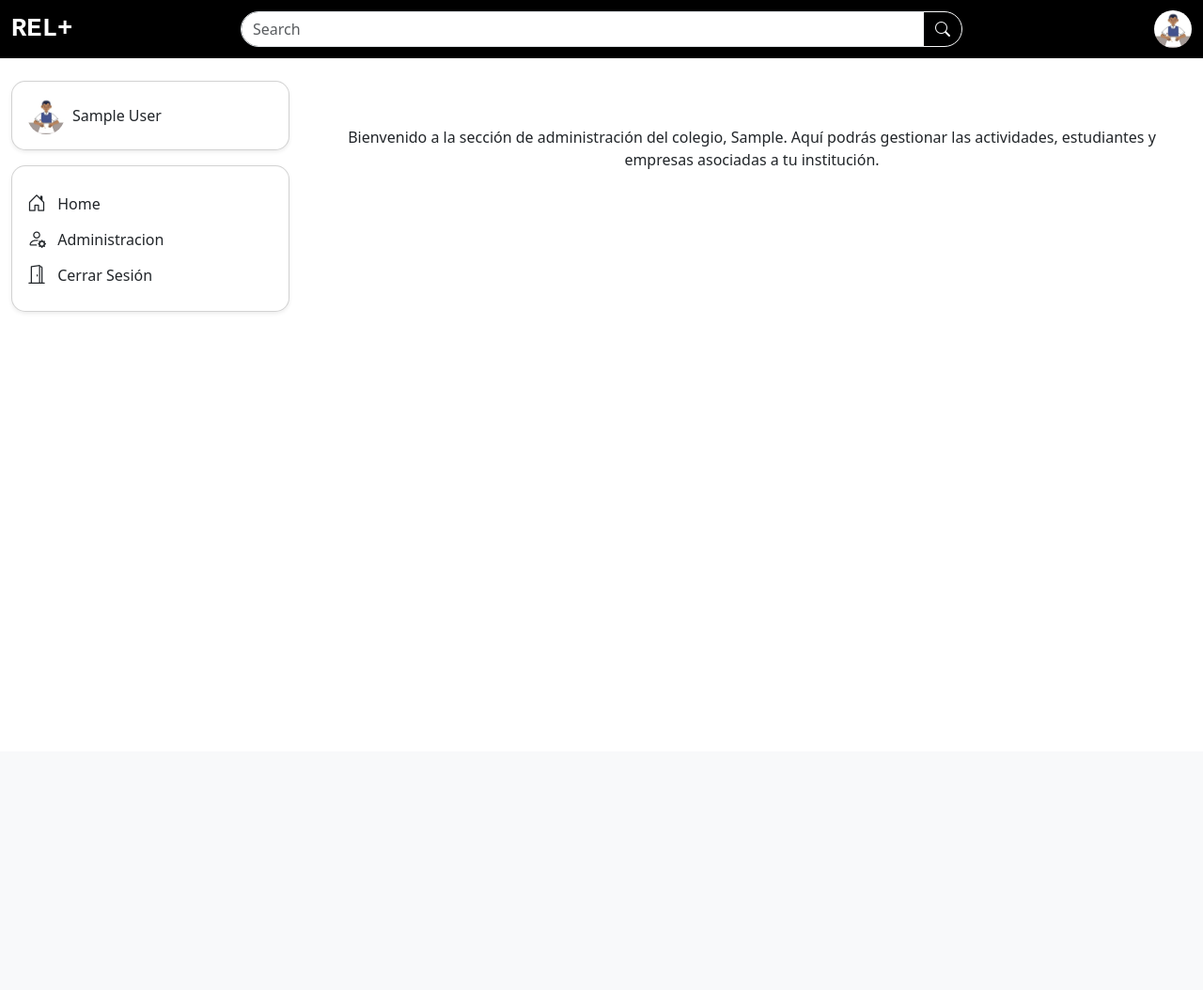
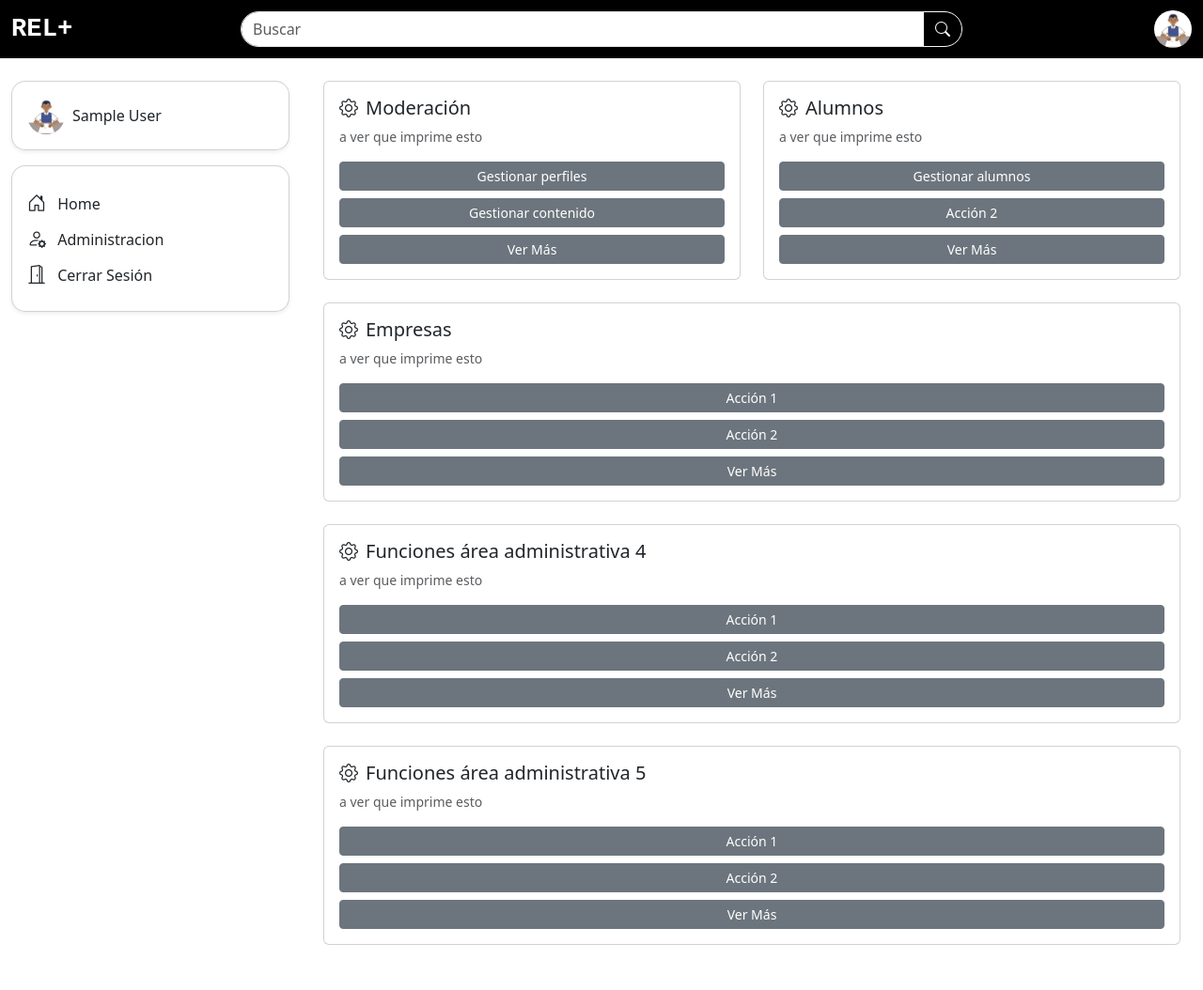
Before and after one commit to vicenteisg2006/IS-CECJMC, a Django app: page /administracion/ in a window 1280 px wide. Shown: the whole page at 94% size. Before the commit the page ends 332 px from the top, so only its background shows below. Run offline with Django 5.2, Linux system fonts and the light colour scheme; the visitor is signed in with stand-in values (Sample User, id 1); some libraries are stand-ins or nearby versions.

Commit message:
avances vicente

```diff
--- a/APP/models.py
+++ b/APP/models.py
@@ -31,6 +31,8 @@ class Slep(models.Model):
 
     def __str__(self):
         return self.nombre
+
+#
 
 class CentroEducacional(models.Model):
     slep = models.ForeignKey(Slep, on_delete=models.SET_NULL, null=True)
--- a/APP/templates/0_Bases/1base.html
+++ b/APP/templates/0_Bases/1base.html
@@ -28,7 +28,7 @@
                 <!-- Barra de Busqueda-->
                 <form class="d-flex flex-grow-1 form-control-lg m-0" role="search" style="max-width: 800px; width: 100%;">
                     <div class="input-group d-flex w-100">
-                        <input class="form-control" type="search" placeholder="Search" aria-label="Search" style="border-radius: 20px 0 0 20px;">
+                        <input class="form-control" type="search" placeholder="Buscar" aria-label="Buscar" style="border-radius: 20px 0 0 20px;">
                         <button class="btn btn-outline-light" type="submit" style="border-radius: 0 20px 20px 0;">
                             <i class="bi bi-search"></i>
                         </button>
--- a/APP/templates/0_Bases/2base.html
+++ b/APP/templates/0_Bases/2base.html
@@ -28,7 +28,7 @@
                 <!-- Barra de Busqueda-->
                 <form class="d-flex flex-grow-1 form-control-lg m-0" role="search" style="max-width: 800px; width: 100%;">
                     <div class="input-group d-flex w-100">
-                        <input class="form-control" type="search" placeholder="Search" aria-label="Search" style="border-radius: 20px 0 0 20px;">
+                        <input class="form-control" type="search" placeholder="Buscar" aria-label="Buscar" style="border-radius: 20px 0 0 20px;">
                         <button class="btn btn-outline-light" type="submit" style="border-radius: 0 20px 20px 0;">
                             <i class="bi bi-search"></i>
                         </button>
@@ -48,7 +48,7 @@
                         </a>
                         <ul class="dropdown-menu dropdown-menu-end shadow" aria-labelledby="menusitoPerfilsito" style="border-radius: 12px; margin-top: 10px;">
                             <li><h6 class="dropdown-header fw-bold">Mi Cuenta<h6></li>
-                            <li><a class="dropdown-item" href="{% url 'student' %}"><i class="bi bi-person me-2"></i>Perfil</a></li>
+                            <li><a class="dropdown-item" href="#"><i class="bi bi-person me-2"></i>Perfil</a></li>
                             <li><a class="dropdown-item" href="#"><i class="bi bi-gear-fill me-2"></i>Configuración</a></li>
 
                             <li><hr class="d-lg-none" class="dropdown-divider"></li>
--- a/APP/templates/0_Bases/3base.html
+++ b/APP/templates/0_Bases/3base.html
@@ -28,7 +28,7 @@
                 <!-- Barra de Busqueda-->
                 <form class="d-flex flex-grow-1 form-control-lg m-0" role="search" style="max-width: 800px; width: 100%;">
                     <div class="input-group d-flex w-100">
-                        <input class="form-control" type="search" placeholder="Search" aria-label="Search" style="border-radius: 20px 0 0 20px;">
+                        <input class="form-control" type="search" placeholder="Buscar" aria-label="Buscar" style="border-radius: 20px 0 0 20px;">
                         <button class="btn btn-outline-light" type="submit" style="border-radius: 0 20px 20px 0;">
                             <i class="bi bi-search"></i>
                         </button>
@@ -49,14 +49,14 @@
 
                         <ul class="dropdown-menu dropdown-menu-end shadow" aria-labelledby="menusitoPerfilsito" style="border-radius: 12px; margin-top: 10px;">
                             <li><h6 class="dropdown-header fw-bold">Mi Cuenta<h6></li>
-                            <li><a class="dropdown-item" href="{% url 'student' %}"><i class="bi bi-person me-2"></i>Perfil</a></li>
+                            <li><a class="dropdown-item" href="#"><i class="bi bi-person me-2"></i>Perfil</a></li>
                             <li><a class="dropdown-item" href="#"><i class="bi bi-gear-fill me-2"></i>Configuración</a></li>
 
                             <li><hr class="d-lg-none" class="dropdown-divider"></li>
 
                             <li><h6 class="dropdown-header fw-bold d-lg-none">Tablero</h6></li>
 
-                            <li class="d-lg-none"><a class="dropdown-item" href="{% url 'student' %}"><i class="bi bi-house-door me-2"></i>Home</a></li>
+                            <li class="d-lg-none"><a class="dropdown-item" href="{% url 'school' %}"><i class="bi bi-house-door me-2"></i>Home</a></li>
                             <li class="d-lg-none"><a class="dropdown-item" href="{% url 'administracion' %}"><i class="bi bi-person-gear me-2"></i>Administración</a></li>
 
                             <li><hr class="d-lg-none" class="dropdown-divider"></li>
--- a/APP/templates/4_Colegio/administracion.html
+++ b/APP/templates/4_Colegio/administracion.html
@@ -1,10 +1,114 @@
 <!-- Llamada a Base + Nombre colegio -->
 {% extends "0_Bases/3base.html" %}
 {% load static %}
-{% block title %}{{ request.user.first_name }} {{ request.user.last_name }}{% endblock %}
+{% block title %}{{ request.user.first_name }}{% endblock %}
 
 
 <!-- Contenido específico Administrativo del colegio -->
 {% block content %}
-<p class="text-center mt-5">Bienvenido a la sección de administración del colegio, {{ request.user.first_name }}. Aquí podrás gestionar las actividades, estudiantes y empresas asociadas a tu institución.</p>
+
+
+<div class="container-fluid">
+
+    <div class="row mb-4">
+        <div class="col">
+
+            <div class="card h-100">
+                <div class="card-body">
+                    <h5 class="card-title"><i class="bi bi-gear me-2"></i>Moderación</h5>
+
+                    <p class="card-text text-muted small">a ver que imprime esto</p>
+                    <div class="d-grid gap-2 mt-3">
+                        <a href="{% url 'moderacionPerfil' %}" class="btn btn-secondary btn-sm">Gestionar perfiles</a>
+                        <a href="#" class="btn btn-secondary btn-sm">Gestionar contenido</a>
+                        <a href="#" class="btn btn-secondary btn-sm">Ver Más</a>
+                    </div>
+
+                </div>
+            </div>
+
+        </div>
+        <!-- </div>
+
+        <div class="row mb-4"> -->
+        <div class="col">
+
+            <div class="card h-100">
+                <div class="card-body">
+                    <h5 class="card-title"><i class="bi bi-gear me-2"></i>Alumnos</h5>
+
+                    <p class="card-text text-muted small">a ver que imprime esto</p>
+                    <div class="d-grid gap-2 mt-3">
+                        <a href="#" class="btn btn-secondary btn-sm">Gestionar alumnos</a>
+                        <a href="#" class="btn btn-secondary btn-sm">Acción 2</a>
+                        <a href="#" class="btn btn-secondary btn-sm">Ver Más</a>
+                    </div>
+
+                </div>
+            </div>
+
+        </div>
+    </div>
+
+    <div class="row mb-4">
+        <div class="col">
+
+            <div class="card h-100">
+                <div class="card-body">
+                    <h5 class="card-title"><i class="bi bi-gear me-2"></i>Empresas</h5>
+
+                    <p class="card-text text-muted small">a ver que imprime esto</p>
+                    <div class="d-grid gap-2 mt-3">
+                        <a href="#" class="btn btn-secondary btn-sm">Acción 1</a>
+                        <a href="#" class="btn btn-secondary btn-sm">Acción 2</a>
+                        <a href="#" class="btn btn-secondary btn-sm">Ver Más</a>
+                    </div>
+
+                </div>
+            </div>
+
+        </div>
+    </div>
+
+    <div class="row mb-4">
+        <div class="col">
+
+            <div class="card h-100">
+                <div class="card-body">
+                    <h5 class="card-title"><i class="bi bi-gear me-2"></i>Funciones área administrativa 4</h5>
+
+                    <p class="card-text text-muted small">a ver que imprime esto</p>
+                    <div class="d-grid gap-2 mt-3">
+                        <a href="#" class="btn btn-secondary btn-sm">Acción 1</a>
+                        <a href="#" class="btn btn-secondary btn-sm">Acción 2</a>
+                        <a href="#" class="btn btn-secondary btn-sm">Ver Más</a>
+                    </div>
+
+                </div>
+            </div>
+
+        </div>
+    </div>
+
+    <div class="row mb-4">
+        <div class="col">
+
+            <div class="card h-100">
+                <div class="card-body">
+                    <h5 class="card-title"><i class="bi bi-gear me-2"></i>Funciones área administrativa 5</h5>
+
+                    <p class="card-text text-muted small">a ver que imprime esto</p>
+                    <div class="d-grid gap-2 mt-3">
+                        <a href="#" class="btn btn-secondary btn-sm">Acción 1</a>
+                        <a href="#" class="btn btn-secondary btn-sm">Acción 2</a>
+                        <a href="#" class="btn btn-secondary btn-sm">Ver Más</a>
+                    </div>
+
+                </div>
+            </div>
+
+        </div>
+    </div>
+
+</div>
 {% endblock %}
--- a/APP/urls.py
+++ b/APP/urls.py
@@ -17,8 +17,9 @@ urlpatterns = [
 
 
     #Vistas Colegio
+    path('school/', views.school, name='school'), #school
     path('administracion/', views.administracion, name='administracion'), #administracion
-    path('school/', views.school, name='school'), #school
+    path('moderacion-perfil/', views.moderacionPerfil, name='moderacionPerfil'), #moderacionPerfil
 
     #Vistas Empresa
     path('business/', views.business, name='business'), #business
--- a/APP/views.py
+++ b/APP/views.py
@@ -6,6 +6,7 @@ from django.contrib.auth.decorators import login_required
 from django.contrib.auth.models import User
 from .models import Usuario, Post
 import openpyxl
+import pandas as pd
 
 # ===========================================================
 #                                MEDIDAS DE SEGURIDAD
@@ -228,6 +229,28 @@ def dashboard(request):
 def administracion(request):
     return render(request, "4_Colegio/administracion.html")
 
+def moderacionPerfil(request):
+    return render(request, "4_Colegio/moderacionPerfil.html")
+
+def cargarPerfiles_excel(request):
+    if request.method == "POST" and request.FILES.get("archivo_excel"):
+        archivo = request.FILES["archivo_excel"]
+
+        try:
+            df = pd.read_excel(archivo)
+            for _, row in df.iterrows():
+                Usuario.objects.create(
+                    username=row['username'],
+                    nombre=row['nombre'],
+                    email=row['email'],
+                    tipo_perfil_id=row['tipo_perfil_id']
+                )
+            messages.success(request, "Perfiles cargados exitosamente.")
+        except Exception as e:
+            messages.error(request, f"Error al procesar el archivo: {str(e)}")
+
+    return redirect('administracion')
+
 
 
 
```
Also changed, not shown: APP/templates/4_Colegio/moderacionPerfil.html (added, +78 -0 lines), APP/templates/4_Colegio/moderacionContenido.html (added).
